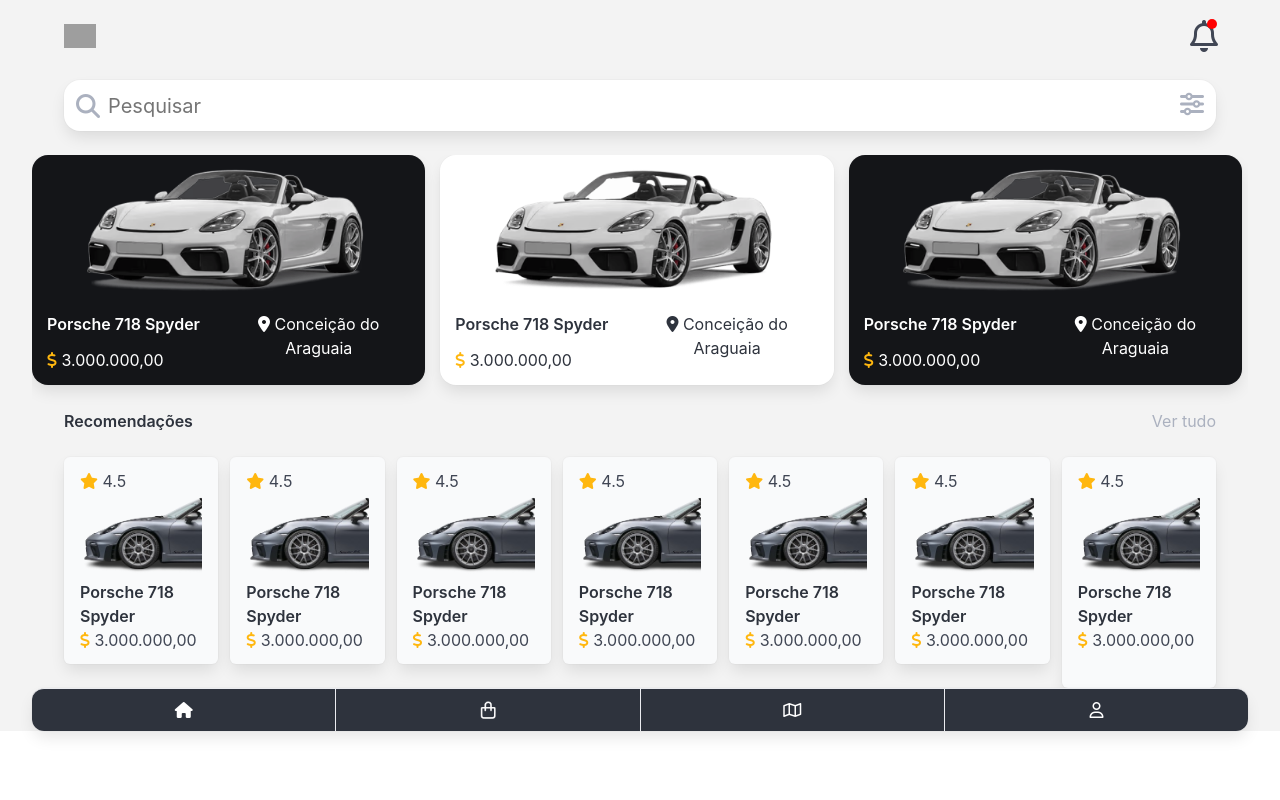
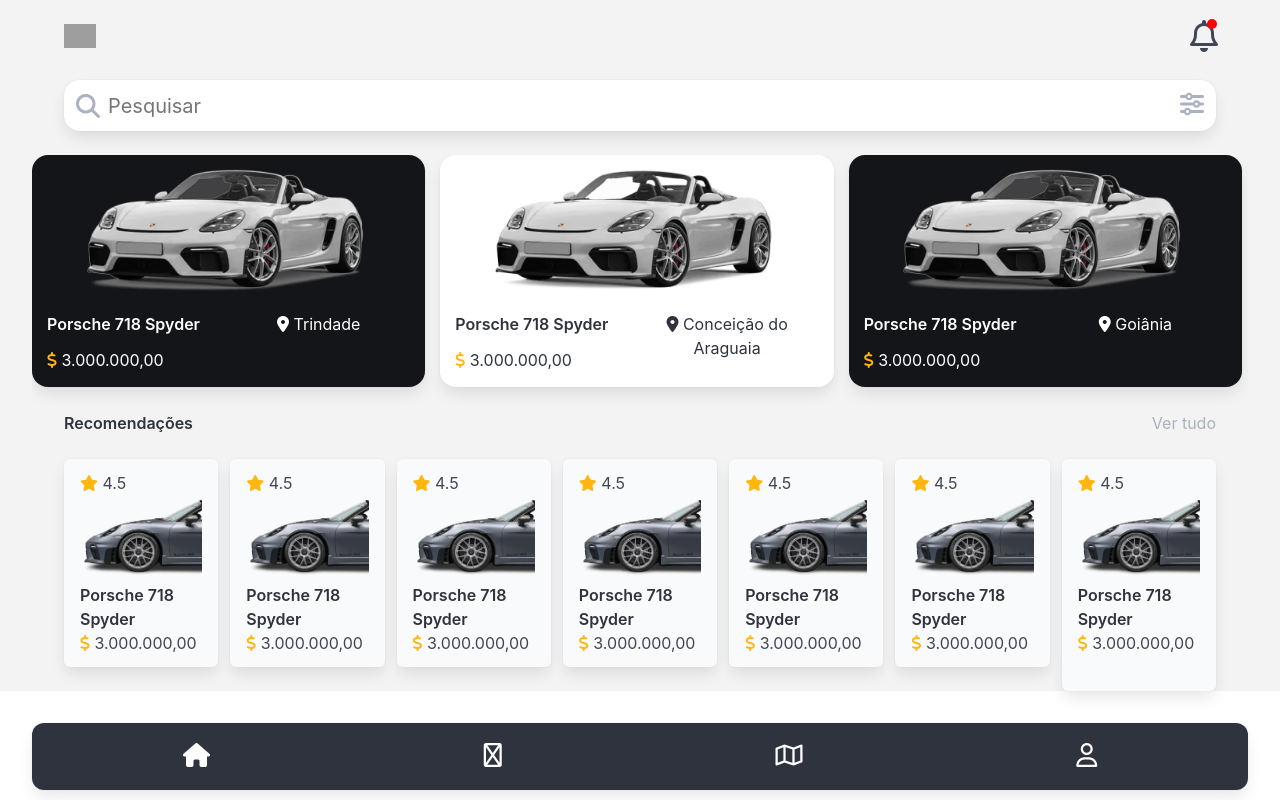
Before and after one commit to matheeusmeloo/mcars-mobile, a PHP site: page /home.html in a window 1280 px wide. Run offline with PHP 8.4, Linux system fonts and the light colour scheme; some libraries are stand-ins or nearby versions; grey boxes are pictures that could not be loaded.

Commit message:
Update inserindo class Bulma para reduzir meu CSS próprio

```diff
--- a/css/style.css
+++ b/css/style.css
@@ -63,19 +63,14 @@
     display: none;
 }
 
-/* .carousel :where(.card_slide, .img) {
-    display: flex;
-    align-items: center;
-    justify-content: center;
-}  */
-
 .carousel.no-transition {
     scroll-behavior: auto;
 }
 
 .carousel .card_slide_black {
     scroll-snap-align: inherit;
-    height: 230px;
+    /* height: 250px;  */
+    max-height: max-content;
     list-style: none;
     background: #141518;
     border-radius: 16px;
@@ -91,7 +86,8 @@
 
 .carousel .card_slide_white {
     scroll-snap-align: inherit;
-    height: 230px;
+    /* height: 250px;  */
+    max-height: max-content;
     list-style: none;
     background: #ffffff;
     border-radius: 16px;
@@ -103,6 +99,12 @@
     padding-left: 15px;
     justify-content: center;
     /* flex-direction: column;  */
+}
+.carousel .card_slide_white img{
+    max-width: 80%;
+}
+.carousel .card_slide_black img{
+    max-width: 80%;
 }
 
 @media screen and (max-width: 900px) {
@@ -127,3 +129,14 @@
     align-items: center;
     gap: 6px;
 }
+
+/* CSS DO MENU FLUTUANTE DA TELA */
+
+.floating-menu {
+    position: fixed;
+    bottom: 0;
+    width: 100%;
+    color: white;
+    text-align: center;
+    padding: 10px 0;
+}
--- a/home.html
+++ b/home.html
@@ -43,9 +43,9 @@
                     <a href="index.html">
                         <div class="fixed-grid has-2-cols">
                             <div class="grid">
-                                <div class="cell is-col-span-2 has-text-centered"><img style="width: 80%;" src="./assets/images/2020-porsche-718-spider.png" alt="" draggable="false"> </div>
+                                <div class="cell is-col-span-2 has-text-centered"><img src="./assets/images/2020-porsche-718-spider.png" alt="" draggable="false"></div>
                                 <div class="cell"><p><strong class="has-text-white">Porsche 718 Spyder</strong></p></div>
-                                <div class="cell is-row-span-2 has-text-white has-text-centered"><p><i class="fa-solid fa-location-dot has-text-white"></i> Conceição do Araguaia </p></div>
+                                <div class="cell is-row-span-2 has-text-white has-text-centered"><p><i class="fa-solid fa-location-dot has-text-white"></i> Trindade </p></div>
                                 <div class="cell has-text-white"><p><i class="fa-solid fa-dollar-sign has-text-warning"></i> 3.000.000,00</p></div>
                             </div>
                         </div>
@@ -55,7 +55,7 @@
                     <a href="index.html">
                         <div class="fixed-grid has-2-cols">
                             <div class="grid">
-                                <div class="cell is-col-span-2 has-text-centered"><img style="width: 80%;" src="./assets/images/2020-porsche-718-spider.png" alt="" draggable="false"> </div>
+                                <div class="cell is-col-span-2 has-text-centered"><img src="./assets/images/2020-porsche-718-spider.png" alt="" draggable="false"> </div>
                                 <div class="cell"><p><strong class="has-text-dark">Porsche 718 Spyder</strong></p></div>
                                 <div class="cell is-row-span-2 has-text-dark has-text-centered"><p><i class="fa-solid fa-location-dot has-text-dark"></i> Conceição do Araguaia </p></div>
                                 <div class="cell has-text-dark"><p><i class="fa-solid fa-dollar-sign has-text-warning"></i> 3.000.000,00</p></div>
@@ -67,9 +67,9 @@
                     <a href="index.html">
                         <div class="fixed-grid has-2-cols">
                             <div class="grid">
-                                <div class="cell is-col-span-2 has-text-centered"><img style="width: 80%;" src="./assets/images/2020-porsche-718-spider.png" alt="" draggable="false"> </div>
+                                <div class="cell is-col-span-2 has-text-centered"><img src="./assets/images/2020-porsche-718-spider.png" alt="" draggable="false"> </div>
                                 <div class="cell"><p><strong class="has-text-white">Porsche 718 Spyder</strong></p></div>
-                                <div class="cell is-row-span-2 has-text-white has-text-centered"><p><i class="fa-solid fa-location-dot has-text-white"></i> Conceição do Araguaia </p></div>
+                                <div class="cell is-row-span-2 has-text-white has-text-centered"><p><i class="fa-solid fa-location-dot has-text-white"></i> Goiânia </p></div>
                                 <div class="cell has-text-white"><p><i class="fa-solid fa-dollar-sign has-text-warning"></i> 3.000.000,00</p></div>
                             </div>
                         </div>
@@ -79,9 +79,9 @@
                     <a href="index.html">
                         <div class="fixed-grid has-2-cols">
                             <div class="grid">
-                                <div class="cell is-col-span-2 has-text-centered"><img style="width: 80%;" src="./assets/images/2020-porsche-718-spider.png" alt="" draggable="false"> </div>
+                                <div class="cell is-col-span-2 has-text-centered"><img src="./assets/images/2020-porsche-718-spider.png" alt="" draggable="false"> </div>
                                 <div class="cell"><p><strong class="has-text-dark">Porsche 718 Spyder</strong></p></div>
-                                <div class="cell is-row-span-2 has-text-dark has-text-centered"><p><i class="fa-solid fa-location-dot has-text-dark"></i> Conceição do Araguaia </p></div>
+                                <div class="cell is-row-span-2 has-text-dark has-text-centered"><p><i class="fa-solid fa-location-dot has-text-dark"></i> Joinville </p></div>
                                 <div class="cell has-text-dark"><p><i class="fa-solid fa-dollar-sign has-text-warning"></i> 3.000.000,00</p></div>
                             </div>
                         </div>
@@ -216,18 +216,17 @@
             </div>
     </div>
 
-    <!-- CARDFOOTER MENU -->
-     <div class="container is-fluid">
-        <div class="card">
-            <footer class="card-footer has-background-dark">
-              <a href="#" class="card-footer-item has-text-white"><i class="fa-solid fa-house"></i></a>
-              <a href="#" class="card-footer-item has-text-white"> <img src="./assets/icons/bag-white.png" style="height: 18px;"> </a>
-              <a href="#" class="card-footer-item has-text-white"><i class="fa-regular fa-map"></i></i></a>
-              <a href="#" class="card-footer-item has-text-white"><i class="fa-regular fa-user"></i></a>
-            </footer>
+    <!-- MENU FLUTUANTE -->
+     <div class="container is-fluid floating-menu">
+        <div class="fixed-grid has-4-cols has-background-dark has-radius-large box">
+            <div class="grid is-flex is-justify-content-space-around">
+                <a href="#" class="has-text-white"><div class="cell"><i class="fa-solid fa-house is-size-4"></i></div></a>
+                <a href="#" class="has-text-white"><div class="cell"><i class="fa-regular fa-bag-shopping is-size-4"></i> </div></a>
+                <a href="#" class="has-text-white"><div class="cell"><i class="fa-regular fa-map is-size-4"></i></div></a>
+                <a href="#" class="has-text-white"><div class="cell"><i class="fa-regular fa-user is-size-4"></i></div></a>
+            </div>
           </div>
      </div>
-
 </body>
  <!-- Javascript início -->
  <script src="./js/javascript.js"></script>
```
